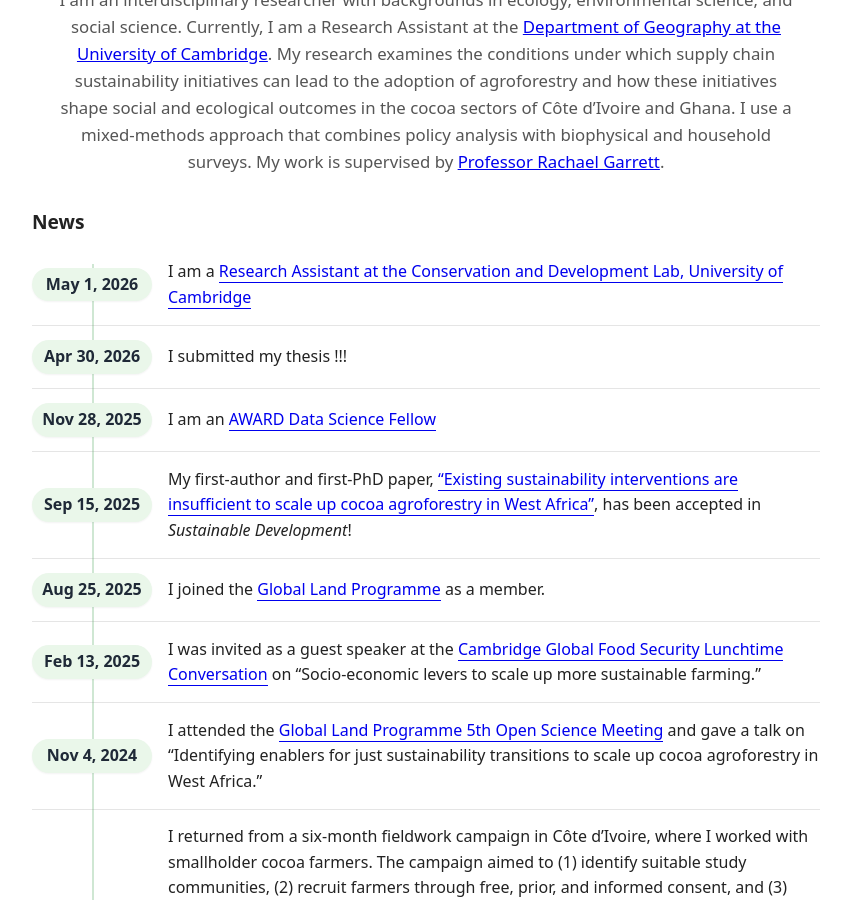
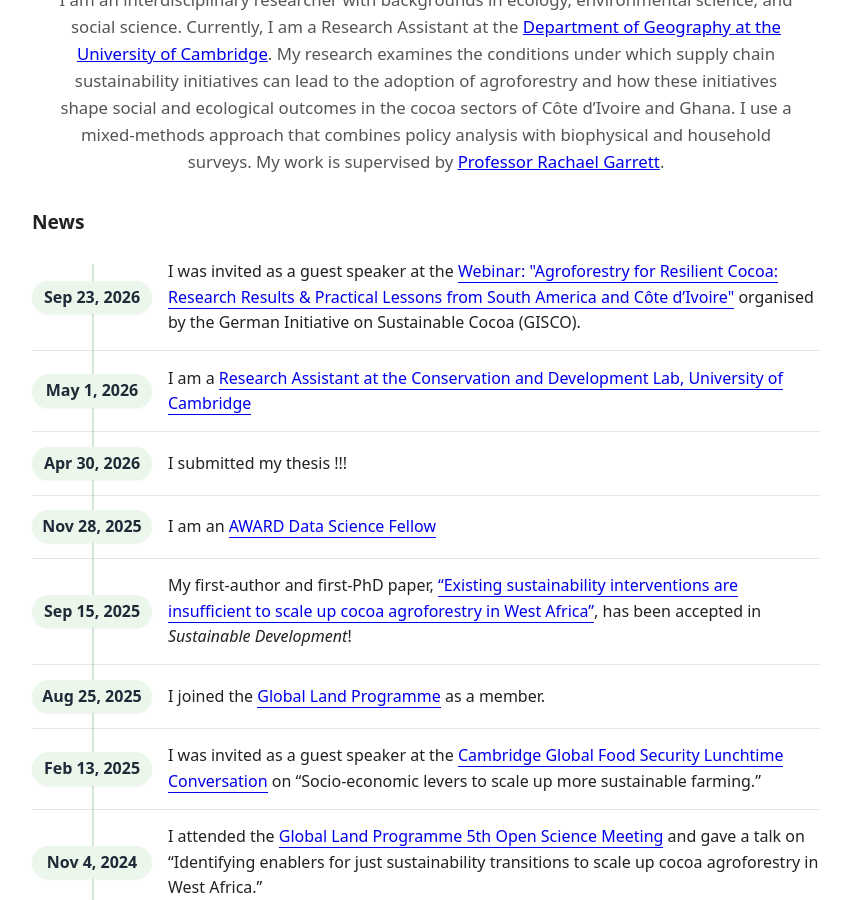
Before and after one commit to priscakmkouakou/priscakmkouakou.github.io, a Jekyll site: the page built from index.md, in a window 1280 px wide and 900 px high, scrolled down 395 px. Shown: the whole window, without its empty margins (214-1065 px from the left). Built offline with Jekyll 4.4.1, drawn with Linux system fonts in a browser that asks for light colours.

Commit message:
Add guest speaker news item for Sep 23, 2026
Added a news item about a guest speaking engagement at a webinar on agroforestry.

```diff
--- a/index.md
+++ b/index.md
@@ -122,6 +122,14 @@ I am an interdisciplinary researcher with backgrounds in ecology, environmental
 </style>
 
 <ul class="news-list">
+
+  <li class="news-item">
+    <time class="news-date">Sep 23, 2026</time>
+    <div class="news-text">
+      I was invited as a guest speaker at the
+      <a href="https://www.youtube.com/watch?v=6lUiAvWypmE">Webinar: "Agroforestry for Resilient Cocoa: Research Results & Practical Lessons from South America and Côte d’Ivoire"</a> organised by the German Initiative on Sustainable Cocoa (GISCO).
+    </div>
+  </li>
 
   <li class="news-item">
     <time class="news-date">May 1, 2026</time>
```
